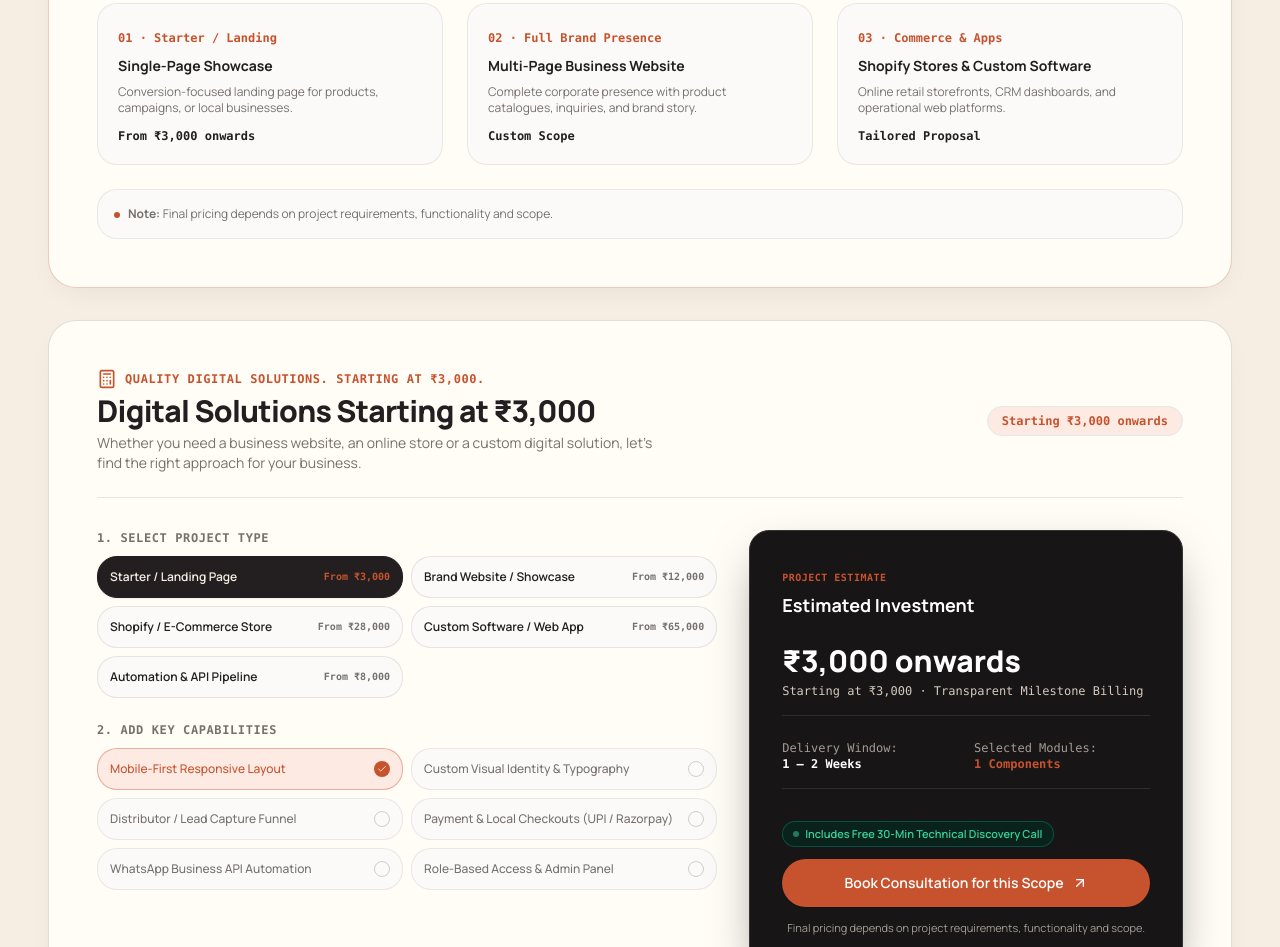
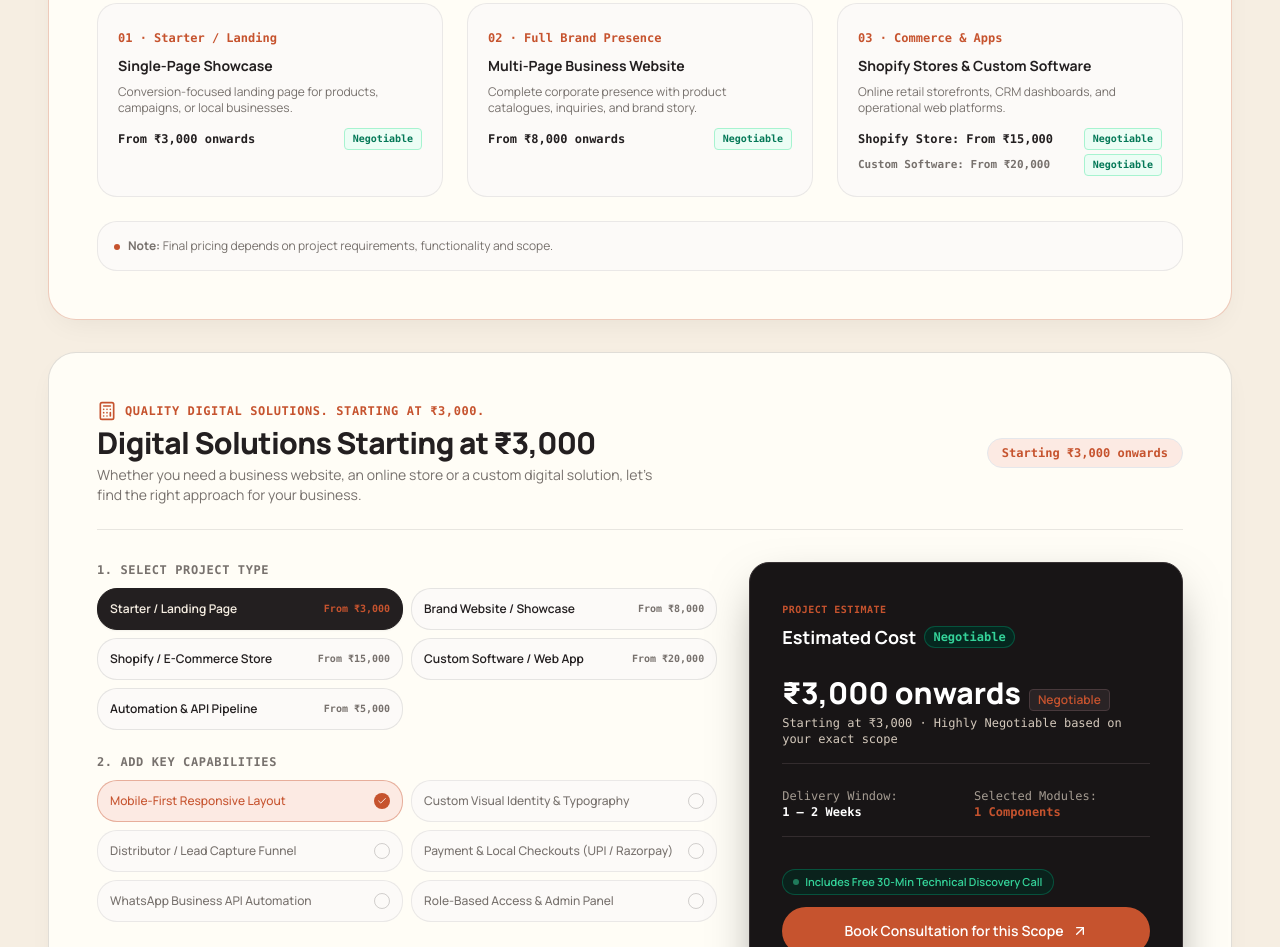
Before and after one commit to aditya-irl/Agency, a Next.js app: page / in a window 1280 px wide. Shown: the part 1720-2667 px from the top of the page. Built offline with nearby package versions, Linux system fonts and the light colour scheme; no server answers.

Commit message:
pricing: adjust shopify to 15k, custom software to 20k, and add negotiable badges to estimated cost

```diff
--- a/src/app/page.tsx
+++ b/src/app/page.tsx
@@ -223,8 +223,9 @@ export default function HomePage() {
               <p className="text-xs text-text-secondary">
                 Conversion-focused landing page for products, campaigns, or local businesses.
               </p>
-              <div className="text-xs font-mono font-bold text-foreground pt-1">
-                From ₹3,000 onwards
+              <div className="text-xs font-mono font-bold text-foreground pt-1 flex items-center justify-between">
+                <span>From ₹3,000 onwards</span>
+                <span className="text-[10px] text-emerald-700 font-semibold bg-emerald-50 px-2 py-0.5 rounded border border-emerald-200">Negotiable</span>
               </div>
             </div>
 
@@ -238,8 +239,9 @@ export default function HomePage() {
               <p className="text-xs text-text-secondary">
                 Complete corporate presence with product catalogues, inquiries, and brand story.
               </p>
-              <div className="text-xs font-mono font-bold text-foreground pt-1">
-                Custom Scope
+              <div className="text-xs font-mono font-bold text-foreground pt-1 flex items-center justify-between">
+                <span>From ₹8,000 onwards</span>
+                <span className="text-[10px] text-emerald-700 font-semibold bg-emerald-50 px-2 py-0.5 rounded border border-emerald-200">Negotiable</span>
               </div>
             </div>
 
@@ -253,8 +255,15 @@ export default function HomePage() {
               <p className="text-xs text-text-secondary">
                 Online retail storefronts, CRM dashboards, and operational web platforms.
               </p>
-              <div className="text-xs font-mono font-bold text-foreground pt-1">
-                Tailored Proposal
+              <div className="text-xs font-mono font-bold text-foreground pt-1 space-y-1">
+                <div className="flex items-center justify-between">
+                  <span>Shopify Store: From ₹15,000</span>
+                  <span className="text-[10px] text-emerald-700 font-semibold bg-emerald-50 px-2 py-0.5 rounded border border-emerald-200">Negotiable</span>
+                </div>
+                <div className="flex items-center justify-between text-text-secondary text-[11px]">
+                  <span>Custom Software: From ₹20,000</span>
+                  <span className="text-[10px] text-emerald-700 font-semibold bg-emerald-50 px-2 py-0.5 rounded border border-emerald-200">Negotiable</span>
+                </div>
               </div>
             </div>
           </div>
--- a/src/app/services/page.tsx
+++ b/src/app/services/page.tsx
@@ -29,7 +29,7 @@ export default function ServicesPage() {
   const faqs = [
     {
       q: "How does DataCraft structure pricing and engagements?",
-      a: "Our digital solutions start at ₹3,000 onwards for focused landing showcases. For multi-page business websites, Shopify stores, and custom software systems, we provide transparent fixed-fee milestone proposals tailored to your scope.",
+      a: "Our digital solutions start at ₹3,000 onwards for focused landing showcases, ₹8,000 for multi-page websites, ₹15,000 for Shopify stores, and ₹20,000 for custom software. All pricing is negotiable and tailored to your milestones with zero hidden fees.",
     },
     {
       q: "Do you build on generic WordPress or pre-made templates?",
--- a/src/components/ContactForm.tsx
+++ b/src/components/ContactForm.tsx
@@ -33,7 +33,7 @@ export default function ContactForm({
     phone: "",
     businessName: "",
     service: initialService || "Website Development",
-    budget: initialBudget || "₹4,000 – ₹10,000 (Starter / Landing Page)",
+    budget: initialBudget || "₹3,000 – ₹8,000 (Starter / Landing Page)",
     preferredContact: "WhatsApp",
     description: "",
     privacyConsent: false,
@@ -57,11 +57,11 @@ export default function ContactForm({
   ];
 
   const budgetOptions = [
-    "₹4,000 – ₹10,000 (Starter / Landing Page)",
-    "₹10,000 – ₹30,000 (Business Website)",
-    "₹10,000 – ₹45,000 (Shopify E-Commerce Store)",
-    "₹75,000 – ₹1,50,000+ (Custom Software)",
-    "Flexible / Custom Scope",
+    "₹3,000 – ₹8,000 (Starter / Landing Page)",
+    "₹8,000 – ₹18,000 (Business Website)",
+    "₹15,000 – ₹28,000 (Shopify E-Commerce Store)",
+    "₹20,000 – ₹45,000 (Custom Software / Web App)",
+    "Flexible / Custom Scope (Negotiable)",
   ];
 
   const contactMethods = ["WhatsApp", "Phone Call", "Email"];
--- a/src/components/HomeFAQ.tsx
+++ b/src/components/HomeFAQ.tsx
@@ -9,7 +9,7 @@ export const HOME_FAQS = [
   {
     question: "How much does a website or software project cost at DataCrafts?",
     answer:
-      "Our baseline solutions start at ₹3,000 for single-page showcases and landing pages. Complete multi-page brand websites typically range from ₹10,000 to ₹30,000, while custom Shopify e-commerce stores and specialized web platforms are priced by exact milestones. We provide itemized, transparent scopes with zero hidden fees.",
+      "Our solutions start at ₹3,000 for single-page showcases. Multi-page business websites start from ₹8,000, full-featured Shopify e-commerce stores start from ₹15,000 onwards, and custom software or web applications start from ₹20,000 onwards. All estimates are negotiable and calibrated to your exact business requirements with zero hidden charges.",
     actionText: "Try our Interactive Scope Estimator",
     actionHref: "#cost-calculator",
   },
--- a/src/components/ScopeEstimator.tsx
+++ b/src/components/ScopeEstimator.tsx
@@ -30,40 +30,40 @@ export default function ScopeEstimator({ id, scrollTarget }: ScopeEstimatorProps
     {
       id: "website",
       label: "Brand Website / Showcase",
-      basePrice: 150,
-      baseInr: 12000,
+      basePrice: 100,
+      baseInr: 8000,
       baseWeeks: 2,
     },
     {
       id: "ecommerce",
       label: "Shopify / E-Commerce Store",
-      basePrice: 350,
-      baseInr: 28000,
-      baseWeeks: 3,
+      basePrice: 200,
+      baseInr: 15000,
+      baseWeeks: 2,
     },
     {
       id: "software",
       label: "Custom Software / Web App",
-      basePrice: 800,
-      baseInr: 65000,
-      baseWeeks: 5,
+      basePrice: 260,
+      baseInr: 20000,
+      baseWeeks: 3,
     },
     {
       id: "automation",
       label: "Automation & API Pipeline",
-      basePrice: 100,
-      baseInr: 8000,
+      basePrice: 65,
+      baseInr: 5000,
       baseWeeks: 1,
     },
   ];
 
   const availableFeatures = [
     { id: "Mobile-First Responsive Layout", inr: 0 },
-    { id: "Custom Visual Identity & Typography", inr: 2500 },
-    { id: "Distributor / Lead Capture Funnel", inr: 2000 },
-    { id: "Payment & Local Checkouts (UPI / Razorpay)", inr: 4500 },
-    { id: "WhatsApp Business API Automation", inr: 5000 },
-    { id: "Role-Based Access & Admin Panel", inr: 15000 },
+    { id: "Custom Visual Identity & Typography", inr: 1500 },
+    { id: "Distributor / Lead Capture Funnel", inr: 1200 },
+    { id: "Payment & Local Checkouts (UPI / Razorpay)", inr: 2000 },
+    { id: "WhatsApp Business API Automation", inr: 2500 },
+    { id: "Role-Based Access & Admin Panel", inr: 4500 },
   ];
 
   const toggleFeature = (f: string) => {
@@ -89,7 +89,7 @@ export default function ScopeEstimator({ id, scrollTarget }: ScopeEstimatorProps
   const inquiryUrl = `/contact?service=${encodeURIComponent(
     currentType.label
   )}&budget=${encodeURIComponent(
-    `₹${totalInr.toLocaleString("en-IN")}`
+    `₹${totalInr.toLocaleString("en-IN")} onwards (Negotiable)`
   )}`;
 
   return (
@@ -190,17 +190,23 @@ export default function ScopeEstimator({ id, scrollTarget }: ScopeEstimatorProps
             <span className="text-[10px] font-mono uppercase tracking-wider text-accent font-bold">
               Project Estimate
             </span>
-            <h4 className="text-lg font-bold text-white">
-              Estimated Investment
+            <h4 className="text-lg font-bold text-white flex items-center gap-2">
+              <span>Estimated Cost</span>
+              <span className="text-xs font-mono font-semibold text-emerald-400 bg-emerald-950/80 border border-emerald-800/80 px-2 py-0.5 rounded-full">
+                Negotiable
+              </span>
             </h4>
           </div>
 
           <div className="space-y-1 pb-4 border-b border-[#332C2E]">
-            <div className="text-3xl font-extrabold text-white">
-              ₹{totalInr.toLocaleString("en-IN")} onwards
+            <div className="text-2xl sm:text-3xl font-extrabold text-white flex items-baseline gap-2 flex-wrap">
+              <span>₹{totalInr.toLocaleString("en-IN")} onwards</span>
+              <span className="text-xs font-semibold text-accent font-sans bg-[#2A2325] px-2 py-0.5 rounded border border-[#48393C]">
+                Negotiable
+              </span>
             </div>
             <div className="text-xs font-mono text-[#D4C9BC]">
-              Starting at ₹3,000 · Transparent Milestone Billing
+              Starting at ₹3,000 · Highly Negotiable based on your exact scope
             </div>
           </div>
 
```
